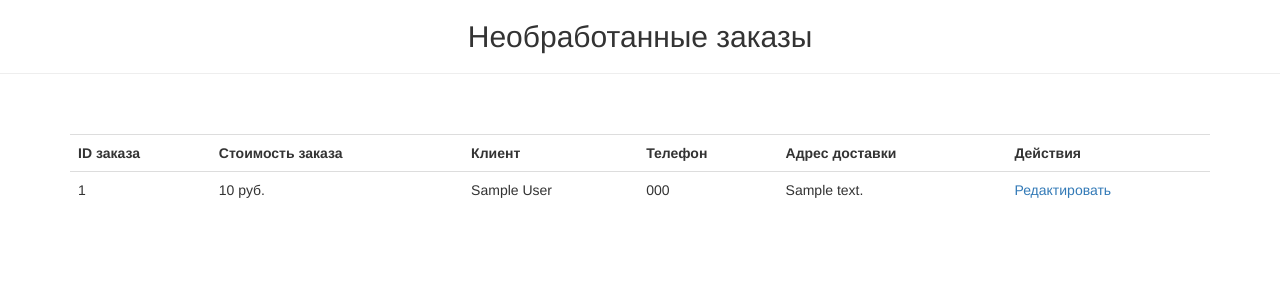
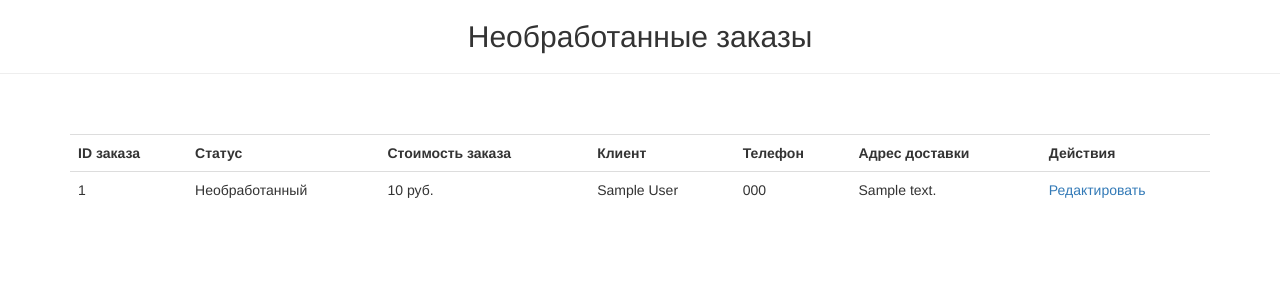
Before and after one commit to MokkoFm/django-star-burger, a Django app: page /manager/orders/ in a window 1280 px wide. Shown: the part 52-352 px from the top of the page. Run offline with Django 3.2, Linux system fonts and the light colour scheme; a user stored in the database is signed in; tables that the repository leaves empty hold one stand-in row (values such as "Sample post"); some libraries are stand-ins or nearby versions.

Commit message:
add status of order

```diff
--- a/foodcartapp/models.py
+++ b/foodcartapp/models.py
@@ -69,10 +69,16 @@ class RestaurantMenuItem(models.Model):
 
 
 class Order(models.Model):
+    STATUS = [
+        ('NO', 'Необработанный'),
+        ('YES', 'Обработанный'),
+    ]
+
     firstname = models.CharField(max_length=50, verbose_name='имя')
     lastname = models.CharField(max_length=50, verbose_name='фамилия', blank=True)
     phonenumber = models.CharField(max_length=25, verbose_name='телефон')
     address = models.CharField(max_length=100, verbose_name='фамилия')
+    status = models.CharField(max_length=3, choices=STATUS, default='NO')
 
     def __str__(self):
         return f"{self.lastname}: {self.address}"
--- a/restaurateur/templates/order_items.html
+++ b/restaurateur/templates/order_items.html
@@ -14,6 +14,7 @@
    <table class="table table-responsive">
     <tr>
       <th>ID заказа</th>
+      <th>Статус</th>
       <th>Стоимость заказа</th>
       <th>Клиент</th>
       <th>Телефон</th>
@@ -24,6 +25,7 @@
     {% for item in order_items %}
       <tr>
         <td>{{ item.id }}</td>
+        <td>{{ item.status }}</td>
         <td>{{ item.cart_total }} руб.</td>
         <td>{{ item.firstname }} {{ item.lastname }}</td>
         <td>{{ item.phonenumber }}</td>
--- a/restaurateur/views.py
+++ b/restaurateur/views.py
@@ -107,6 +107,7 @@ def view_orders(request):
             'lastname': order.lastname,
             'phonenumber': order.phonenumber,
             'address': order.address,
+            'status': order.get_status_display(),
         }
         orders_items.append(order_info)
 
```
Also changed, not shown: foodcartapp/migrations/0035_order_status.py (added).
